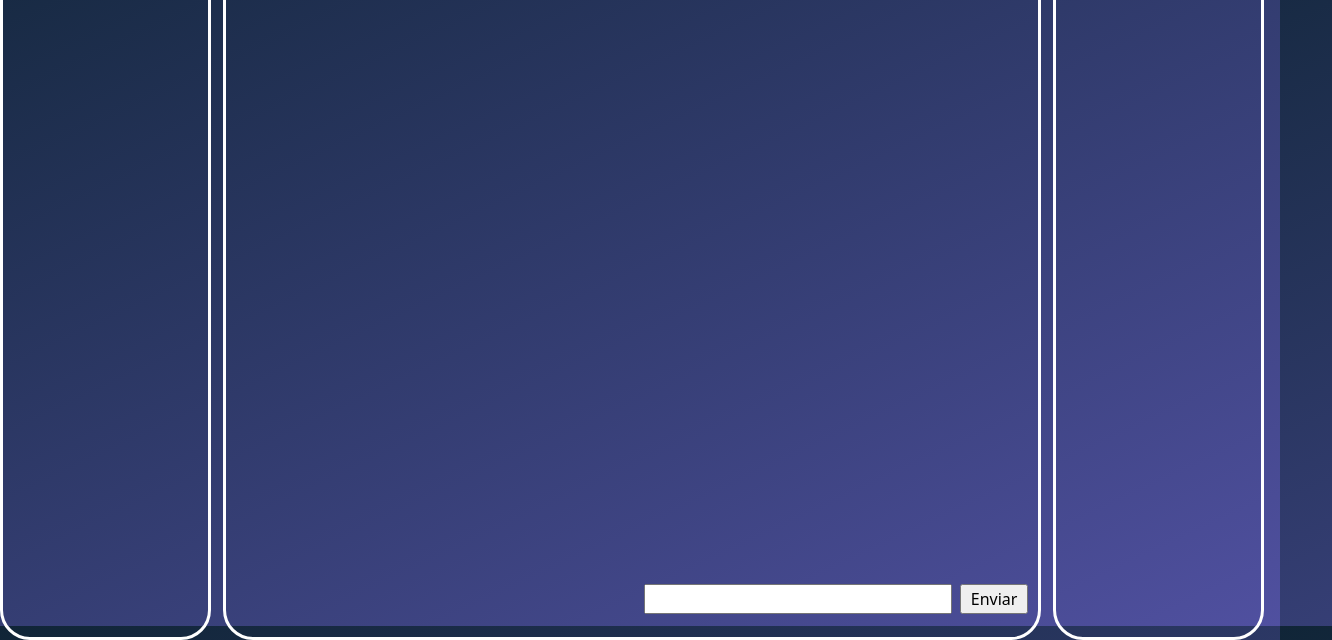
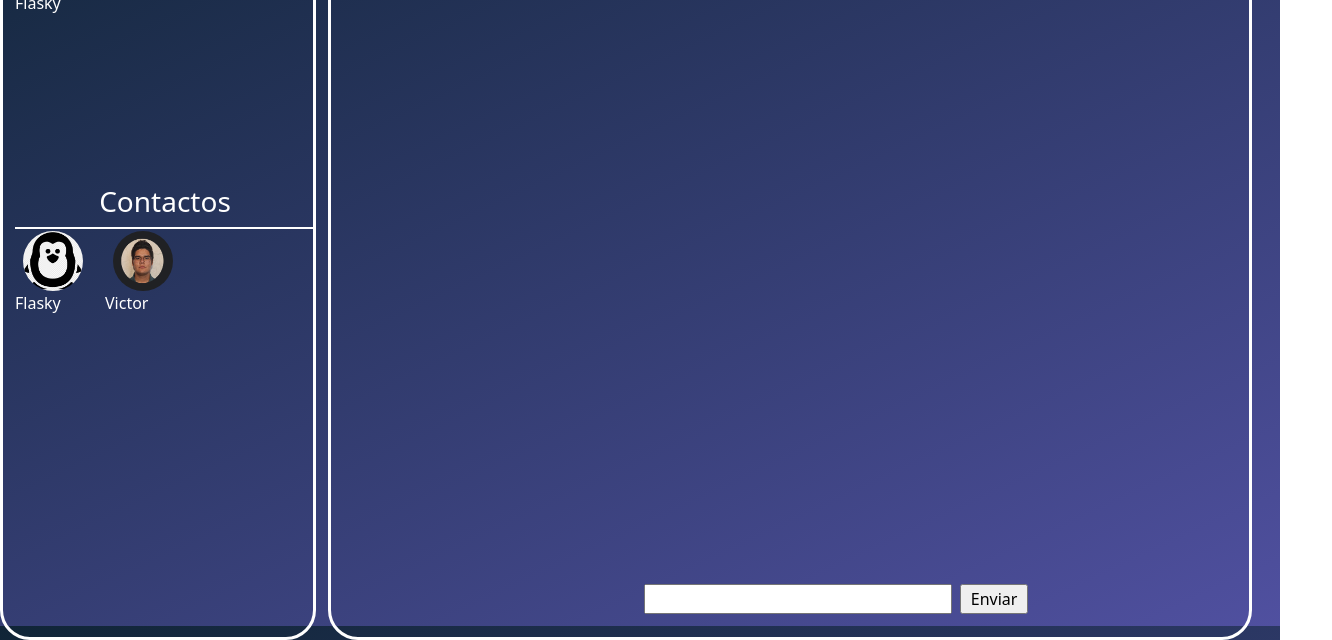
Before and after one commit to victortorres02/mensajeria-flask, a plain HTML site: page static/webclient.html in a window 1280 px wide. Shown: the part 174-814 px from the top of the page, 1332 px wide, since content can reach past the window. Drawn offline with Linux system fonts and the light colour scheme; no server answers.

Commit message:
Añadida sección de contactos

```diff
--- a/static/webclient.css
+++ b/static/webclient.css
@@ -55,3 +55,59 @@ body {
 	bottom: 0;
 	right: 17vw;
 }
+.contact_cont_on{
+	width: 300px;
+	height: 300px;
+	border-radius: 24px;
+}
+.contact_cont_off{
+	width: 300px;
+	height: 300px;
+	border-radius: 24px;
+}
+.txt_cont{
+	display: flex;
+	justify-content: center;
+	align-items: center;
+	border-bottom: solid 2px white;
+}
+.txt_cont > h6 {
+	font-size: 25px;
+	font-weight: bold;
+}
+.contact_list_cont-left {
+	width: 300px;
+	height: 300px;
+	display: flex;
+	justify-content: baseline;
+	align-items: flex-start;
+}
+.contact_list_cont {
+	display: grid;
+	gap: 10px;
+	grid-template-columns: auto auto auto auto;
+	overflow: auto;
+}
+.my_contact_cont {
+	width: 80px;
+	height: 90px;
+	border-radius: 15px;
+	cursor: pointer;
+	transition: all .3 ease-in;
+}
+.my_contact_cont:hover{
+	background-color: rgb(134, 115, 221);
+}
+.my_contact_img{
+	width: 75px;
+	height: 65px;
+	display: flex;
+	justify-content: center;
+	align-items: center;
+}
+.my_contact_img > img {
+	width: 60px;
+	height: 60px;
+	border-radius: 50%;
+
+}
--- a/static/webclient.html
+++ b/static/webclient.html
@@ -5,7 +5,7 @@
 	<meta charset="utf-8">
 	<meta name="viewport" content="width=device-width, initial-scale=1">
 	<link rel="stylesheet" href="/static/bootstrap.min.css">
-	<link rel="stylesheet" href="/static\webclient.css">
+	<link rel="stylesheet" href="/static/webclient.css">
 	<title>Mensajeria flask Webclient</title>
 </head>
 
@@ -14,7 +14,7 @@
 	<nav class="navbar bg-dark">
 		<div class="Pingu container-fluid">
 			<a class="navbar-brand" style="color: white;" href="#">Flasky
-				<img src="/static\Tux.svg.png" alt="linuxpingu" width="30" height="20">
+				<img src="/static/Tux.svg.png" alt="linuxpingu" width="30" height="20">
 			</a>
 			<ul class="nav justify-content-end">
 				<li class="nav-pills">
@@ -25,10 +25,45 @@
 		</div>
 	</nav>
 	<div class="Estructura container-fluid row  ">
-		<div class="Contactos col-2 display-6">
-			Contactos Online
+		<div class="Contactos col-3 display-6">
+			<div class="contact_cont_on">
+				<div class="txt_cont">
+					<h3>En linea</h3>
+				</div>
+				<div class="contact_list_cont-left">
+					<div id="contact" class="contact_list_cont">
+						<div class="my_contact_cont">
+							<div class="my_contact_img">
+								<img src="/static/penguin.png" alt="">
+							</div>
+							<h6>Flasky</h6>
+						</div>
+					</div>
+				</div>
+			</div>
+			<div class="contact_cont_off">
+				<div class="txt_cont">
+					<h3>Contactos</h3>
+				</div>
+				<div class="contact_list_cont-left">
+					<div id="contact" class="contact_list_cont">
+						<div class="my_contact_cont">
+							<div class="my_contact_img">
+								<img src="/static/penguin.png" alt="">
+							</div>
+							<h6>Flasky</h6>
+						</div>
+						<div class="my_contact_cont">
+							<div class="my_contact_img">
+								<img src="/static/unknown.png" alt="">
+							</div>
+							<h6>Victor</h6>
+						</div>
+					</div>
+				</div>
+			</div>
 		</div>
-		<div class="Conversacion col-8 ">
+		<div class="Conversacion col-9 ">
 			<h1 class="Random display-6">Conversación abierta</h1>
 			<div class="Chat">
 				<div class id="message_area"></div>
@@ -38,11 +73,7 @@
 				</div>
 			</div>
 		</div>
-		<div class="Configuracion col-2 display-6">
-			Configuracion
-		</div>
 	</div>
-
 </body>
 
 </html>
```
Also changed, not shown: static/penguin.png (added), static/unknown.png (added).
